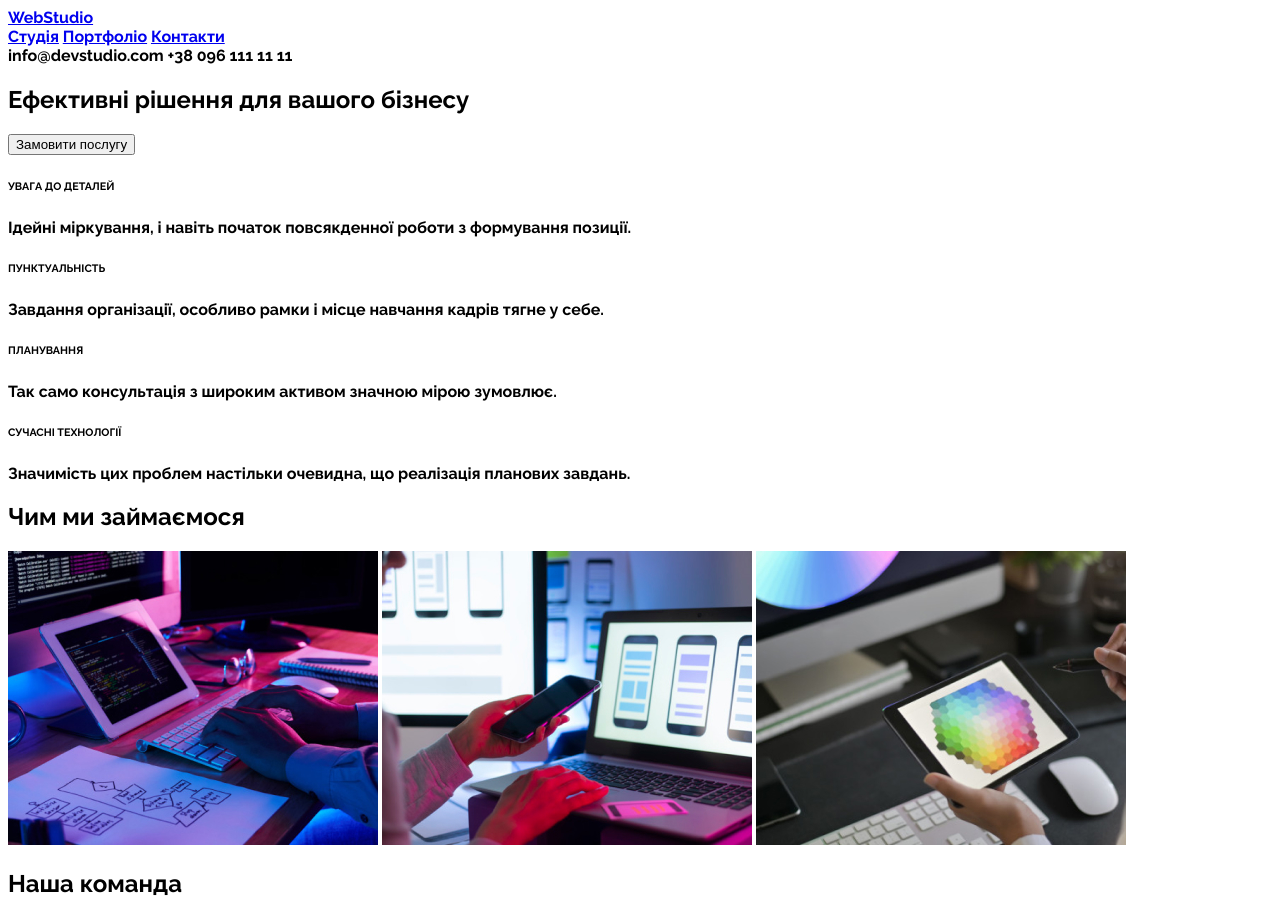
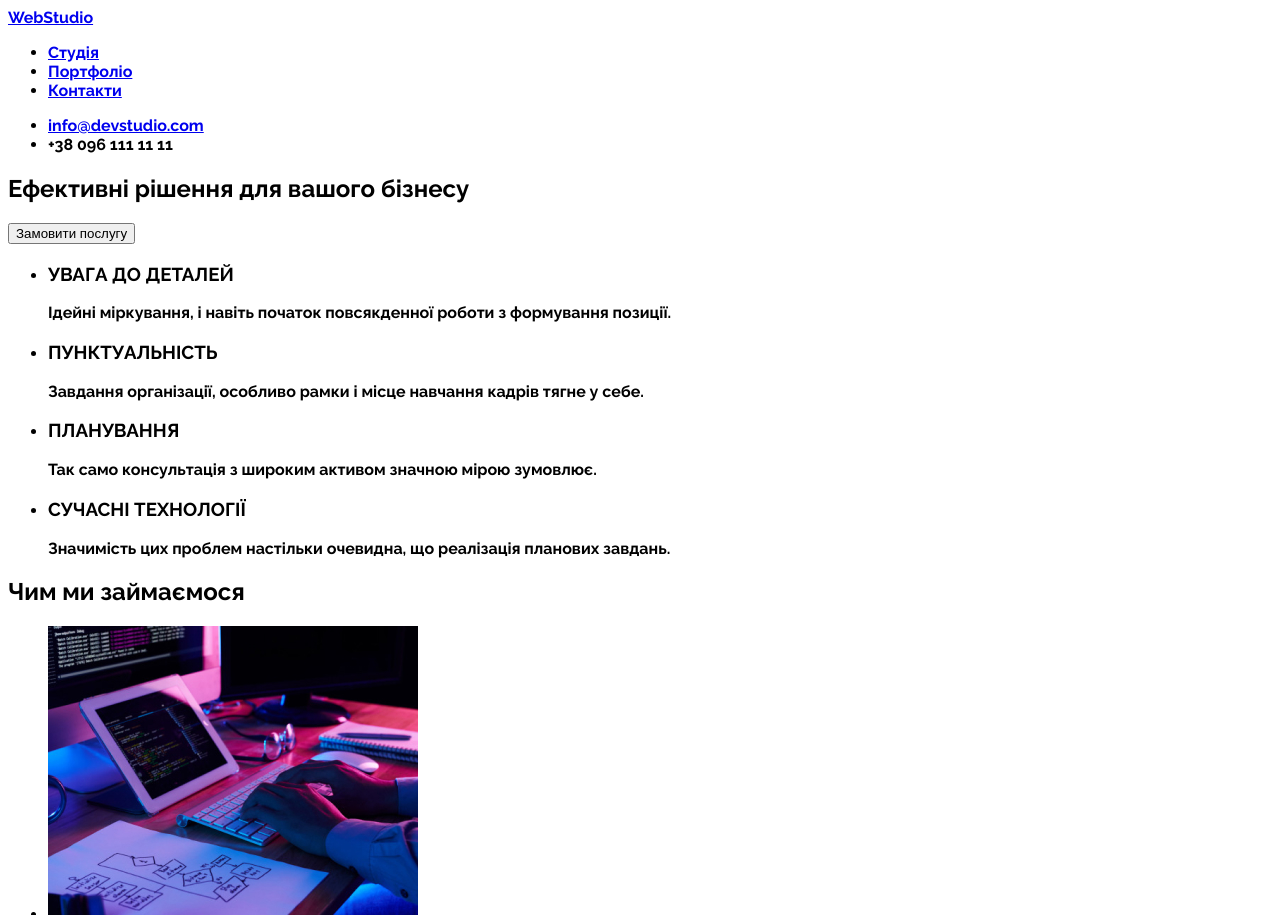
Before and after one commit to IrynaSunny/goit-markup-hw-01, a plain HTML site: page index.html in a window 1280 px wide. Shown: the top 915 px of the page. Drawn offline with Linux system fonts and the light colour scheme.

Commit message:
fixed issues

```diff
--- a/index.html
+++ b/index.html
@@ -1,122 +1,177 @@
 <!DOCTYPE html>
-<html lang="en">
+<html lang="uk">
   <head>
-
-    <link rel="preconnect" href="https://fonts.googleapis.com">
-<link rel="preconnect" href="https://fonts.gstatic.com" crossorigin>
-<link href="https://fonts.googleapis.com/css2?family=Roboto:wght@400;500;700;900&display=swap" rel="stylesheet">
-   <link rel="preconnect" href="https://fonts.googleapis.com">
-<link rel="preconnect" href="https://fonts.gstatic.com" crossorigin>
-<link href="https://fonts.googleapis.com/css2?family=Raleway:wght@700&display=swap" rel="stylesheet">
+    <link rel="preconnect" href="https://fonts.googleapis.com" />
+    <link rel="preconnect" href="https://fonts.gstatic.com" crossorigin />
+    <link
+      href="https://fonts.googleapis.com/css2?family=Roboto:wght@400;500;700;900&display=swap"
+      rel="stylesheet"
+    />
+    <link rel="preconnect" href="https://fonts.googleapis.com" />
+    <link rel="preconnect" href="https://fonts.gstatic.com" crossorigin />
+    <link
+      href="https://fonts.googleapis.com/css2?family=Raleway:wght@700&display=swap"
+      rel="stylesheet"
+    />
     <meta charset="UTF-8" />
     <meta http-equiv="X-UA-Compatible" content="IE=edge" />
     <meta name="viewport" content="width=device-width, initial-scale=1.0" />
-    <link rel="stylesheet" href="./css/style.css">
+    <link rel="stylesheet" href="./css/style.css" />
     <title>Студия</title>
   </head>
 
   <body>
     <header>
-      <div>
-        <a href="#">WebStudio</a>
-      </div>
+      <a lang="en" href="#">WebStudio</a>
+
       <nav>
-        <a href="#"> Студія</a>
-        <a href="#">Портфоліо</a>
-        <a href="#">Контакти</a>
+        <ul>
+          <li><a href="#"> Студія</a></li>
+          <li><a href="#">Портфоліо</a></li>
+          <li><a href="#">Контакти</a></li>
+        </ul>
       </nav>
-      <div>
-        <span> info@devstudio.com</span>
-        <span>+38 096 111 11 11</span>
-      </div>
+
+      <ul>
+        <li><a href="mailto:info@devstudio.com"> info@devstudio.com</a></li>
+        <li><a href="tel:+380961111111"></a> +38 096 111 11 11</li>
+      </ul>
     </header>
     <main>
       <section>
         <h1>Ефективні рішення для вашого бізнесу</h1>
         <button type="button">Замовити послугу</button>
       </section>
+
       <section>
-        <div>
-          <h6>УВАГА ДО ДЕТАЛЕЙ</h6>
+        <h2 hidden>особливості</h2>
+        <ul>
+          <li>
+            <h3>УВАГА ДО ДЕТАЛЕЙ</h3>
             <p>
-            Ідейні міркування, і навіть початок повсякденної роботи з формування
-            позиції.
+              Ідейні міркування, і навіть початок повсякденної роботи з
+              формування позиції.
             </p>
-        </div>
-        <div>
-          <h6>ПУНКТУАЛЬНІСТЬ</h6>
+          </li>
+          <li>
+            <h3>ПУНКТУАЛЬНІСТЬ</h3>
             <p>
-            Завдання організації, особливо рамки і місце навчання кадрів тягне у
-            себе.
+              Завдання організації, особливо рамки і місце навчання кадрів тягне
+              у себе.
             </p>
-        </div>
-        <div>
-          <h6>ПЛАНУВАННЯ</h6>
-          <p>Так само консультація з широким активом значною мірою зумовлює.</p>
-        </div>
-        <div>
-          <h6>СУЧАСНІ ТЕХНОЛОГІЇ</h6>
+          </li>
+          <li>
+            <h3>ПЛАНУВАННЯ</h3>
+            <p>
+              Так само консультація з широким активом значною мірою зумовлює.
+            </p>
+          </li>
+          <li>
+            <h3>СУЧАСНІ ТЕХНОЛОГІЇ</h3>
             <p>
               Значимість цих проблем настільки очевидна, що реалізація планових
               завдань.
             </p>
-        </div>
+          </li>
+        </ul>
       </section>
 
       <section>
         <h2>Чим ми займаємося</h2>
-
-        <img height="294px" width="370px" src="./images/laptop.jpg" alt="laptop"/>
-
-
-        <img  height="294px" width="370px" src="./images/tables.jpg" alt="tables" />
-
-
-        <img  height="294px" idth="370px"  src="./images/gradiant.jpg" alt="gradiant"/>
-
+        <ul>
+          <li>
+            <img
+              height="294px"
+              width="370px"
+              src="./images/laptop.jpg"
+              alt="a man works on the laptop"
+            />
+          </li>
+          <li>
+            <img
+              height="294px"
+              width="370px"
+              src="./images/tables.jpg"
+              alt="a man compares tables"
+            />
+          </li>
+          <li>
+            <img
+              height="294px"
+              width="370px"
+              src="./images/gradiant.jpg"
+              alt=" a man chooses the color on a gradiant"
+            />
+          </li>
+        </ul>
       </section>
 
       <section>
-        <h2>Наша команда
-
-        </h2>
+        <h2>Наша команда</h2>
 
         <ul>
-          <li><img width="270px" height="260px" src= "images/product-designer-squoosh.jpg" alt="product-designer"/>
+          <li>
+            <img
+              width="270px"
+              height="260px"
+              src="images/product-designer-squoosh.jpg"
+              alt="product-designer"
+            />
 
             <p>Ігор Дем'яненко</p>
-          <h5>Product Designer</h5>
+            <h3 lang="en">Product Designer</h3>
           </li>
 
-          <li><img width="270px" height="260px" src="images/Frontent Developer Squoosh.jpg" alt="frontent-developer"/>
+          <li>
+            <img
+              width="270px"
+              height="260px"
+              src="images/Frontent Developer Squoosh.jpg"
+              alt="frontent-developer"
+            />
             <p>Ольга Рєпіна</p>
-       <h5>Frontend Developer</h5>
+            <h3 lang="en">Frontend Developer</h3>
           </li>
 
-          <li> <img width="270px" height="260px"  src="images/marketing-squoosh.jpg" alt="marketing" />
+          <li>
+            <img
+              width="270px"
+              height="260px"
+              src="images/marketing-squoosh.jpg"
+              alt="marketing"
+            />
             <p>Микола Тарасов</p>
-          <h5>Marketing</h5>
+            <h3 lang="en">Marketing</h3>
           </li>
 
-          <li><img width="270px" height="260px" src="images/ui-designer-squo.jpg" alt="UI Designer" />
+          <li>
+            <img
+              width="270px"
+              height="260px"
+              src="images/ui-designer-squo.jpg"
+              alt="UI Designer"
+            />
 
             <p>Михайло Єрмаков</p>
-            <h5>UI Designer</h5>
+            <h3 lang="en">UI Designer</h3>
           </li>
-
         </ul>
-
-
       </section>
     </main>
 
     <footer>
+      <a lang="en" href="#">WebStudio</a>
+      <address>
         <ul>
-        <logo>WebStudio</logo>
-        <address>м. Київ, пр-т Лесі Українки, 26</address>
-        <email>info@devstudio.com</email>
-        <br><telephonenumber>+38 096 111 11 11</telephonenumber></br>
+          <li>
+            <a href="https://goo.gl/maps/fxkEnHUCGzXbZ7778"
+              >м. Київ, пр-т Лесі Українки, 26</a
+            >
+          </li>
+          <li><a href="mailto:info@devstudio.com"> info@devstudio.com</a></li>
+          <li><a href="tel:+380961111111"></a> +38 096 111 11 11</li>
         </ul>
+      </address>
     </footer>
   </body>
 </html>
```
Lines whose indentation alone changed are shown as unchanged.
